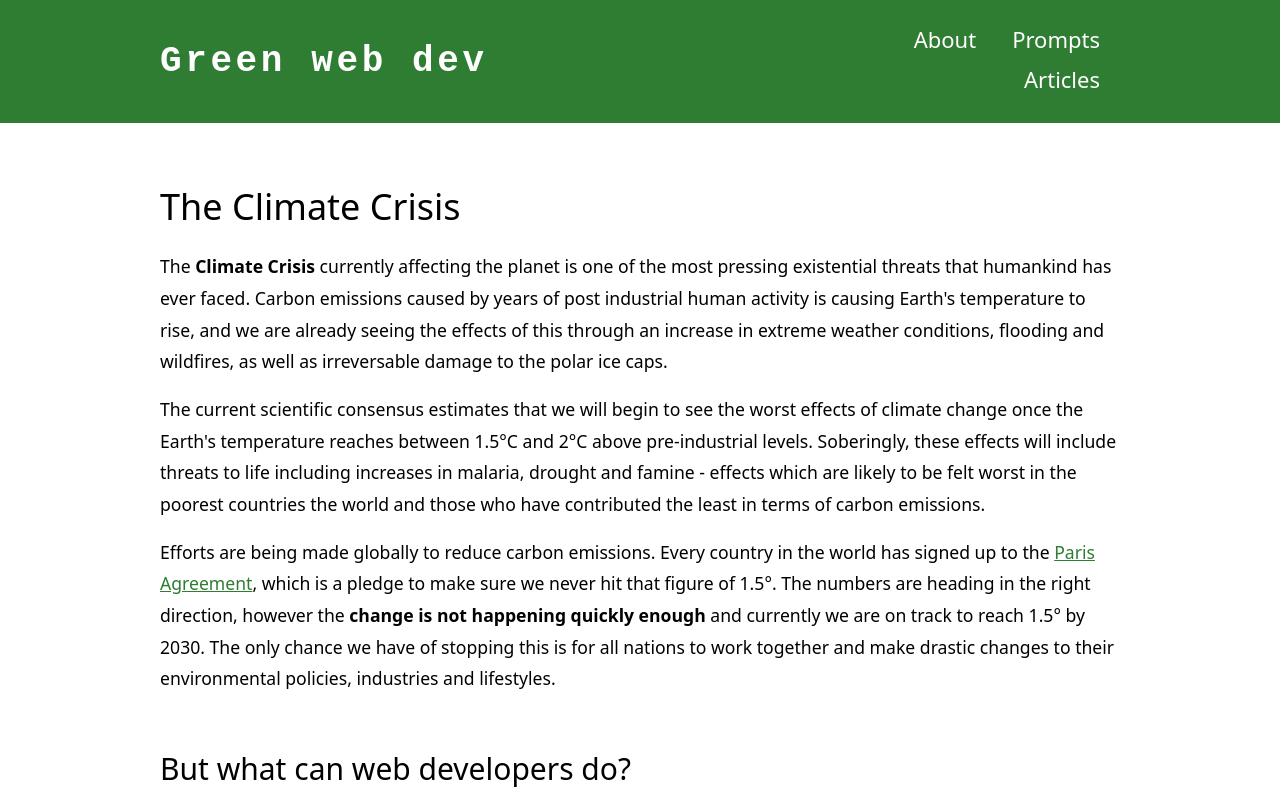
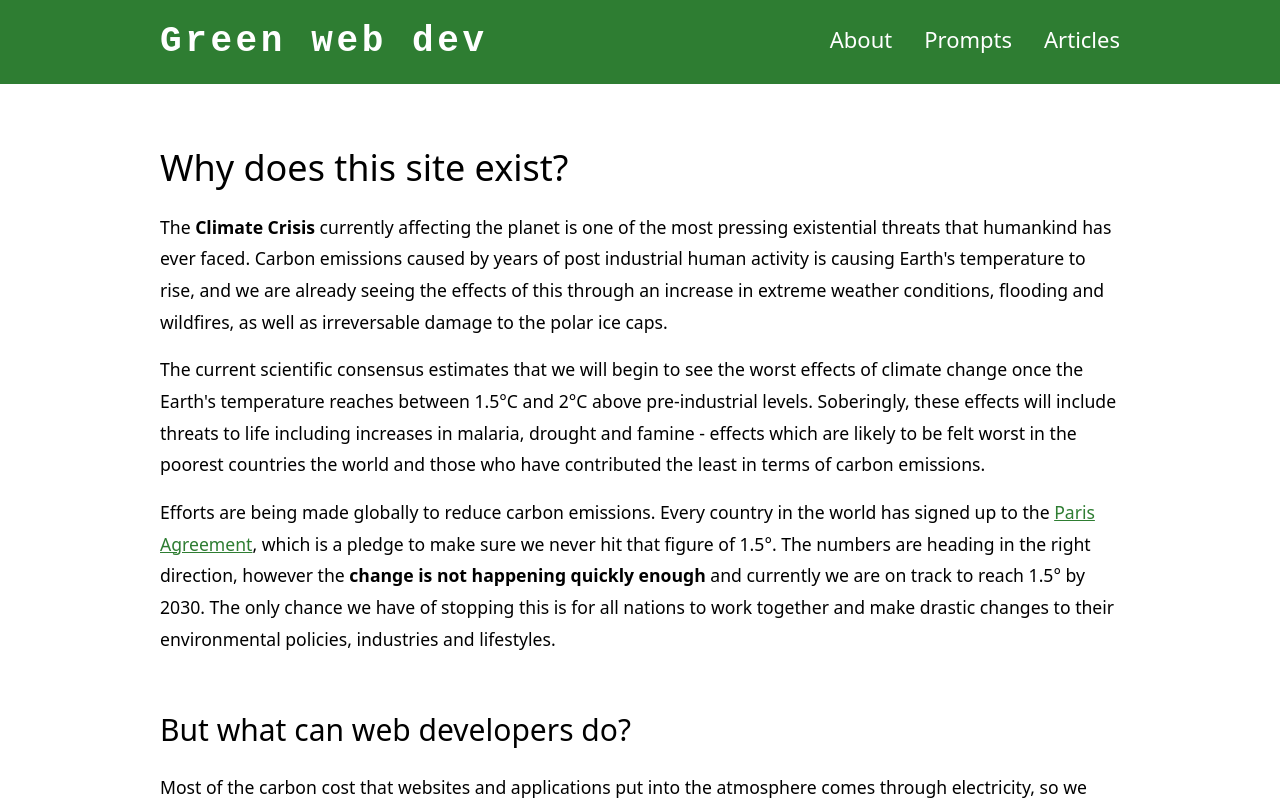
Before and after one commit to mikeyhogarth/green-web-dev, a Next.js app: page /about in a window 1280 px wide. Shown: the top 800 px of the page. Built offline with nearby package versions, Linux system fonts and the light colour scheme.

Commit message:
UX on header

```diff
--- a/components/Header.tsx
+++ b/components/Header.tsx
@@ -8,14 +8,14 @@ export default function Header() {
   return (
     <>
       <header className="bg-primary text-white md:flex md:flex-row">
-        <h1 className="px-5 lg:px-20 xl:px-40 self-center md:tracking-widest md:min-w-max font-typewriter font-bold text-2xl md:text-4xl py-5 mb-0">
+        <h1 className="pl-5 lg:pl-20 xl:pl-40 self-center md:tracking-widest md:min-w-max font-typewriter font-bold text-2xl md:text-4xl py-5 mb-0">
           <Link href="/">
             <a className="mr-5">Green web dev</a>
           </Link>
 
           <button
             aria-label="Open Menu"
-            className="float-right md:hidden self-center mt-1"
+            className="float-right md:hidden self-center mt-1 mr-5 "
             onClick={(e) => setOpen(!open)}
           >
             <FaBars className="" />
@@ -24,33 +24,17 @@ export default function Header() {
         <nav
           className={`${
             open ? "block" : "hidden"
-          } md:inline-block px-5 lg:px-20 xl:px-40 bg-black md:bg-primary text-center md:text-right self-center w-full`}
+          } md:inline-block pr-5 lg:pr-20 xl:pr-40 bg-black md:bg-primary text-center md:text-right self-center w-full`}
         >
           <ul className="py-2 mt-0 md:mt-5 md:py-0 text-xl text-white list-none">
-            <li className="md:inline-block">
-              <NavLink
-                href="/about"
-                padRight={true}
-                text="About"
-                setOpen={setOpen}
-              />
-            </li>
-            <li className="md:inline-block">
-              <NavLink
-                href="/prompts"
-                padRight={true}
-                text="Prompts"
-                setOpen={setOpen}
-              />
-            </li>
-            <li className="md:inline-block">
+            <NavLink href="/about" text="About" setOpen={setOpen} />
+            <NavLink href="/prompts" text="Prompts" setOpen={setOpen} />
             <NavLink
               href="/articles"
-                padRight={true}
               text="Articles"
               setOpen={setOpen}
+              supressBorder={true}
             />
-            </li>
           </ul>
         </nav>
       </header>
@@ -61,24 +45,32 @@ export default function Header() {
 interface NavlinkProps {
   href: string;
   text: string;
-  padRight: boolean;
   setOpen: (isOpen: boolean) => void;
+  supressBorder?: boolean;
 }
 
-function NavLink({ href, text, padRight, setOpen }: NavlinkProps) {
+function NavLink({ href, text, supressBorder, setOpen }: NavlinkProps) {
   const router = useRouter();
   const pathname: string = router.pathname;
   const active: boolean = pathname === href || pathname.startsWith(`${href}/`);
 
-  const classes = `${active ? "active" : ""} ${padRight ? "mr-5" : ""}`;
+  const classes = `${active ? "active" : ""}`;
   return (
+    <li
+      className={`md:inline-block ${
+        supressBorder ? "" : "border-b-2"
+      } border-gray-800 md:border-none`}
+    >
       <Link href={href}>
         <a
-        className={"my-4 md:my-0 border-white" + classes}
+          className={
+            "block md:inline my-2 md:my-0 md:border-white md:ml-4" + classes
+          }
           onClick={() => setOpen(false)}
         >
           {text}
         </a>
       </Link>
+    </li>
   );
 }
--- a/pages/about.mdx
+++ b/pages/about.mdx
@@ -5,7 +5,7 @@ import HtmlHead from "../components/HtmlHead";
   <HtmlHead title="Green Web Dev :: About" description="Why this site exists" />
 </Head>
 
-# The Climate Crisis
+# Why does this site exist?
 
 The **Climate Crisis** currently affecting the planet is one of the most pressing existential threats that humankind has ever faced. Carbon emissions caused by years of post industrial human activity is causing Earth's temperature to rise, and we are already seeing the effects of this through an increase in extreme weather conditions, flooding and wildfires, as well as irreversable damage to the polar ice caps.
 
--- a/styles/misc.css
+++ b/styles/misc.css
@@ -3,5 +3,5 @@ Site Header
 */
 header nav ul li a.active,
 header nav ul li a:hover {
-  @apply border-b-4;
+  @apply md:border-b-4;
 }
```
Lines whose indentation alone changed are shown as unchanged.
